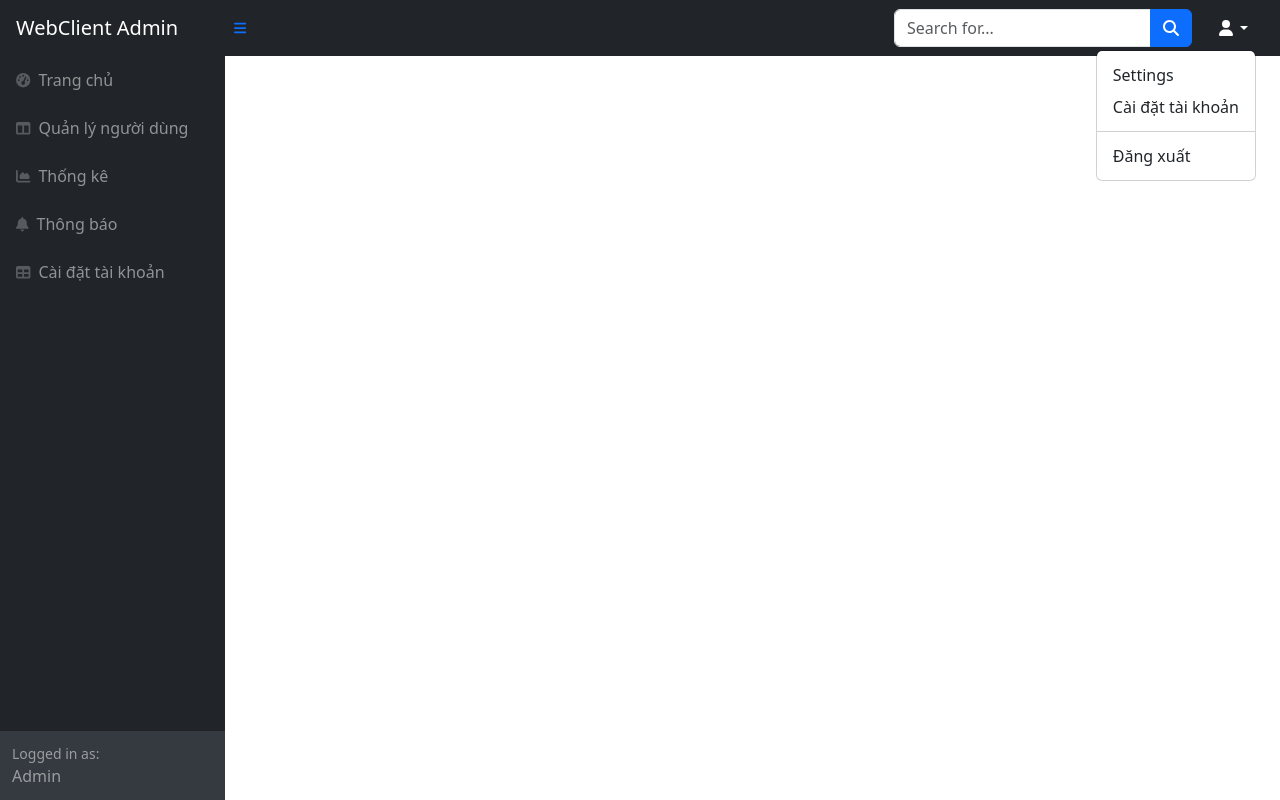
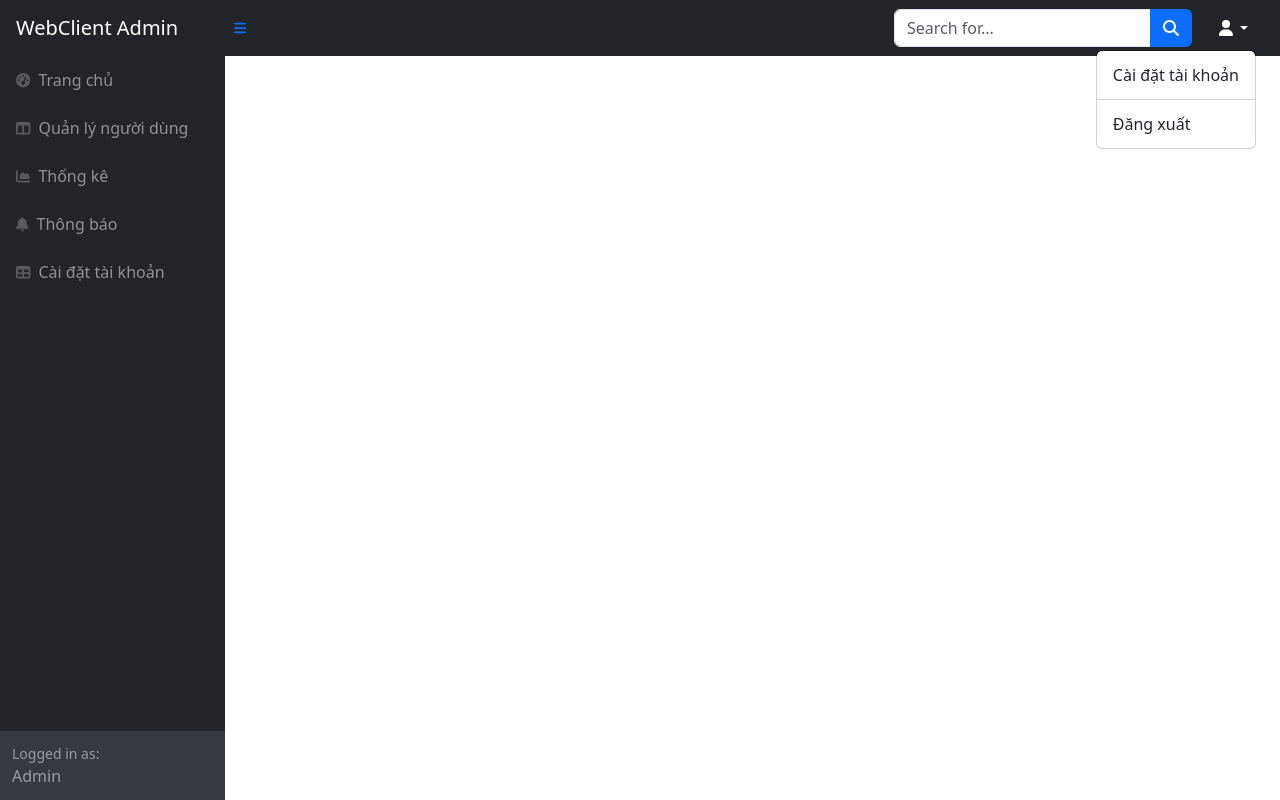
Before and after one commit to phihungcr1701/Dashboard, a React (Create React App) app in the folder Frontend/: page /notification in a window 1280 px wide. Both pictures are taken after a click on the button 1231 px from the left and 28 px from the top of the page. Built offline with nearby package versions, Linux system fonts and the light colour scheme.

Commit message:
Phan route cho login, register

```diff
--- a/Frontend/src/App.js
+++ b/Frontend/src/App.js
@@ -16,9 +16,13 @@ function App() {
 								key={index}
 								path={route.path}
 								element={
-									<Layout>
+									(route.defaultLayout &&
+										<Layout>
+											<Page />
+										</Layout>
+									) || (
 										<Page />
-									</Layout>
+									)
 								}
 							/>
 						);
--- a/Frontend/src/components/Layouts/DefaultLayout/Header/index.js
+++ b/Frontend/src/components/Layouts/DefaultLayout/Header/index.js
@@ -27,16 +27,13 @@ function Header() {
                     </button>
                     <ul className="dropdown-menu dropdown-menu-end" aria-labelledby="navbarDropdown">
                         <li>
-                            <Link className="dropdown-item" to="/seeting">Settings</Link>
-                        </li>
-                        <li>
-                            <Link className="dropdown-item" to="/seeting">Cài đặt tài khoản</Link>
+                            <Link className="dropdown-item" to="/setting">Cài đặt tài khoản</Link>
                         </li>
                         <li>
                             <hr className="dropdown-divider" />
                         </li>
                         <li>
-                            <Link className="dropdown-item" to="#!">Đăng xuất</Link>
+                            <Link className="dropdown-item" to="/login">Đăng xuất</Link>
                         </li>
                     </ul>
                 </li>
--- a/Frontend/src/components/Layouts/DefaultLayout/Sidebar/index.js
+++ b/Frontend/src/components/Layouts/DefaultLayout/Sidebar/index.js
@@ -27,7 +27,7 @@ function Sidebar() {
                         content={"Thông báo"}
                     />
                     <ButtonNav
-                        path={"seeting"}
+                        path={"setting"}
                         icon={faTable}
                         content={"Cài đặt tài khoản"}
                     />
--- /dev/null
+++ b/Frontend/src/pages/Login/index.js
@@ -0,0 +1,6 @@
+function Login() {
+    return (
+        <h2>Trang Login</h2>
+    );
+}
+export default Login;
--- /dev/null
+++ b/Frontend/src/pages/Register/index.js
@@ -0,0 +1,6 @@
+function Register() {
+    return (
+        <h2>Trang Register</h2>
+    );
+}
+export default Register;
--- a/Frontend/src/routes/index.js
+++ b/Frontend/src/routes/index.js
@@ -2,14 +2,25 @@ import Home from '../pages/Home'
 import Table from '../pages/Table'
 import Chart from '../pages/Chart'
 import Notification from '../pages/Notification'
-import Seeting from '../pages/Seeting'
+import Setting from '../pages/Setting'
+import Login from '../pages/Login'
+import Register from '../pages/Register'
 
 const adminRoute = [
-    { path: '/', component: Home },
-    { path: '/table', component: Table },
-    { path: '/chart', component: Chart },
-    { path: '/notification', component: Notification },
-    { path: '/seeting', component: Seeting }
+    { path: '/', component: Home, defaultLayout: true },
+    { path: '/table', component: Table, defaultLayout: true },
+    { path: '/chart', component: Chart, defaultLayout: true },
+    { path: '/notification', component: Notification, defaultLayout: true },
+    { path: '/setting', component: Setting, defaultLayout: true },
+    { path: '/login', component: Login, defaultLayout: false },
+    { path: '/register', component: Register, defaultLayout: false }
+];
+const userRoute = [
+    //trien khai sau
+];
+const shareRoute = [
+    // trien khai sau
+    //Route su dung chung
 ];
 
-export { adminRoute };
+export { adminRoute, userRoute, shareRoute };
```
Also changed, not shown: Frontend/src/pages/Setting/index.js (renamed from Frontend/src/pages/Seeting/index.js).
